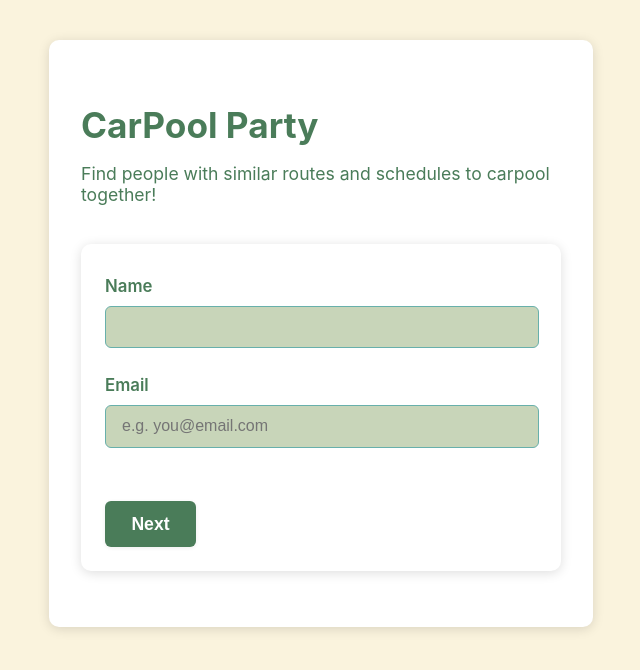
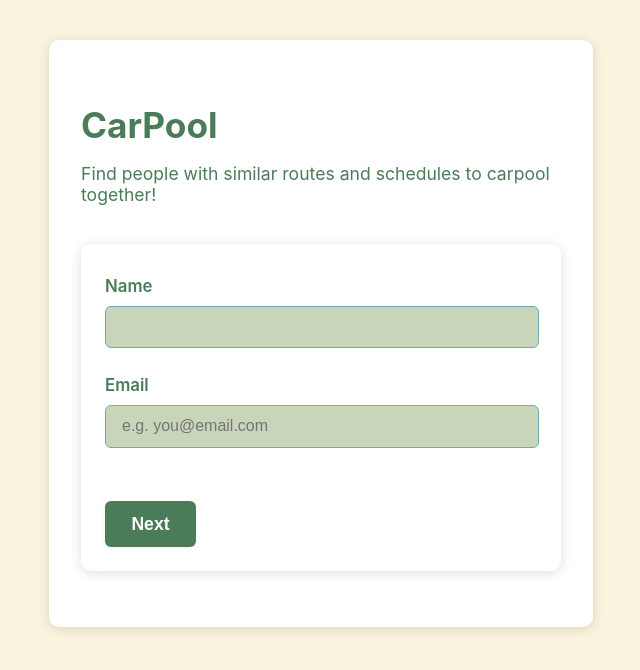
Before and after one commit to rddhima-b/rddhima-b.github.io, a website with bundled scripts: page index.html in a window 1280 px wide. Shown: the whole page, without its empty margins (319-959 px from the left). Built offline with nearby package versions, Linux system fonts and the light colour scheme; a web font is replaced by a local one.

Commit message:
updating icon link

```diff
--- a/index.html
+++ b/index.html
@@ -7,7 +7,7 @@
 
     <link rel="manifest" href="manifest.json">
     <link rel="stylesheet" href="style.css">
-    <link rel="icon" type="image/x-icon" href="Images/icon.png">
+    <link rel="icon" type="image/x-icon" href="images/icon.png">
 
     <link rel="preconnect" href="https://fonts.googleapis.com">
     <link rel="preconnect" href="https://fonts.gstatic.com" crossorigin>
@@ -17,7 +17,7 @@
 <body>
 
     <div class="app-container">
-        <h1>CarPool Party</h1>
+        <h1>CarPool </h1>
         <p class="subtitle">
 
             Find people with similar routes and schedules to carpool together!
```
Also changed, not shown: match.html (+1 -1 lines), manifest.json.
